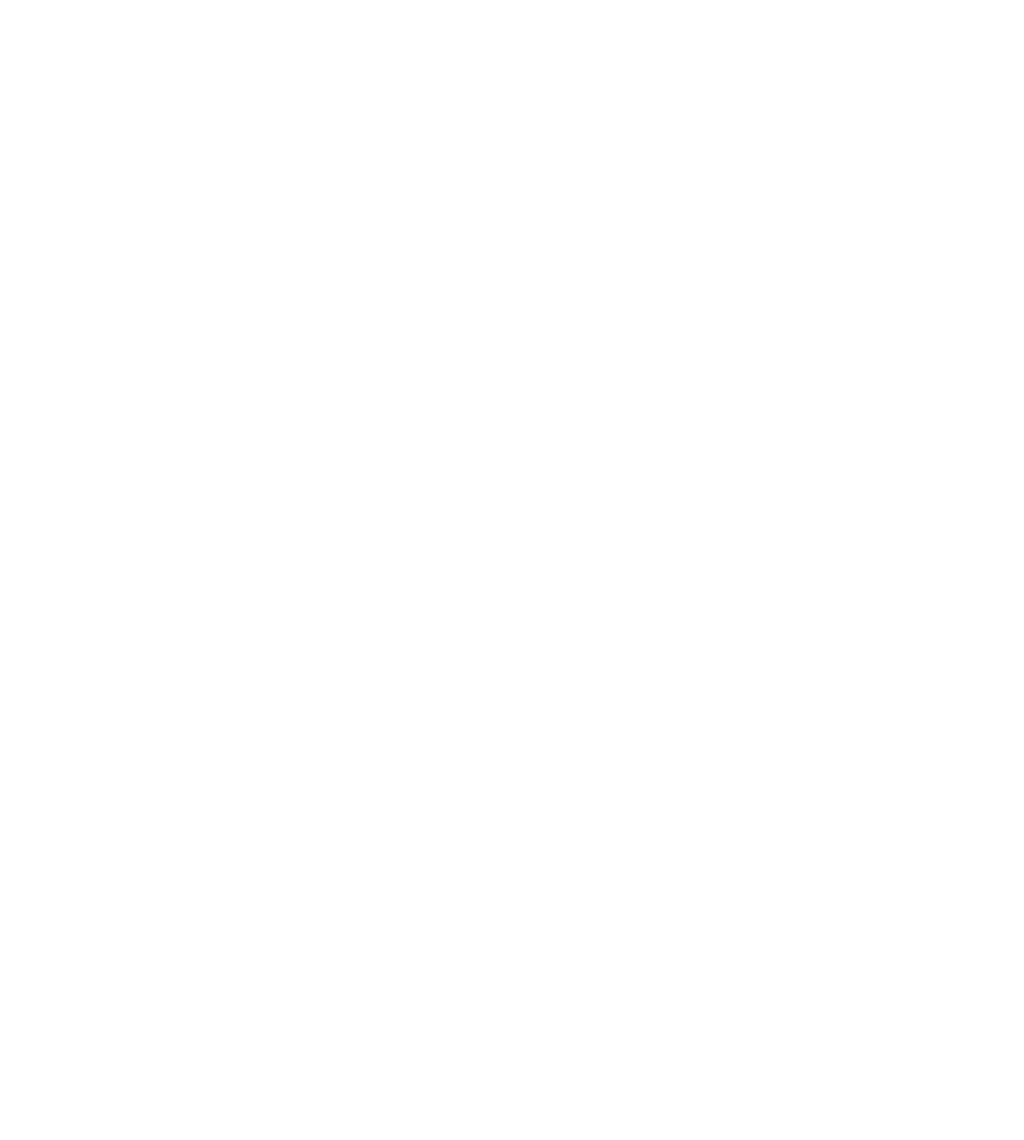
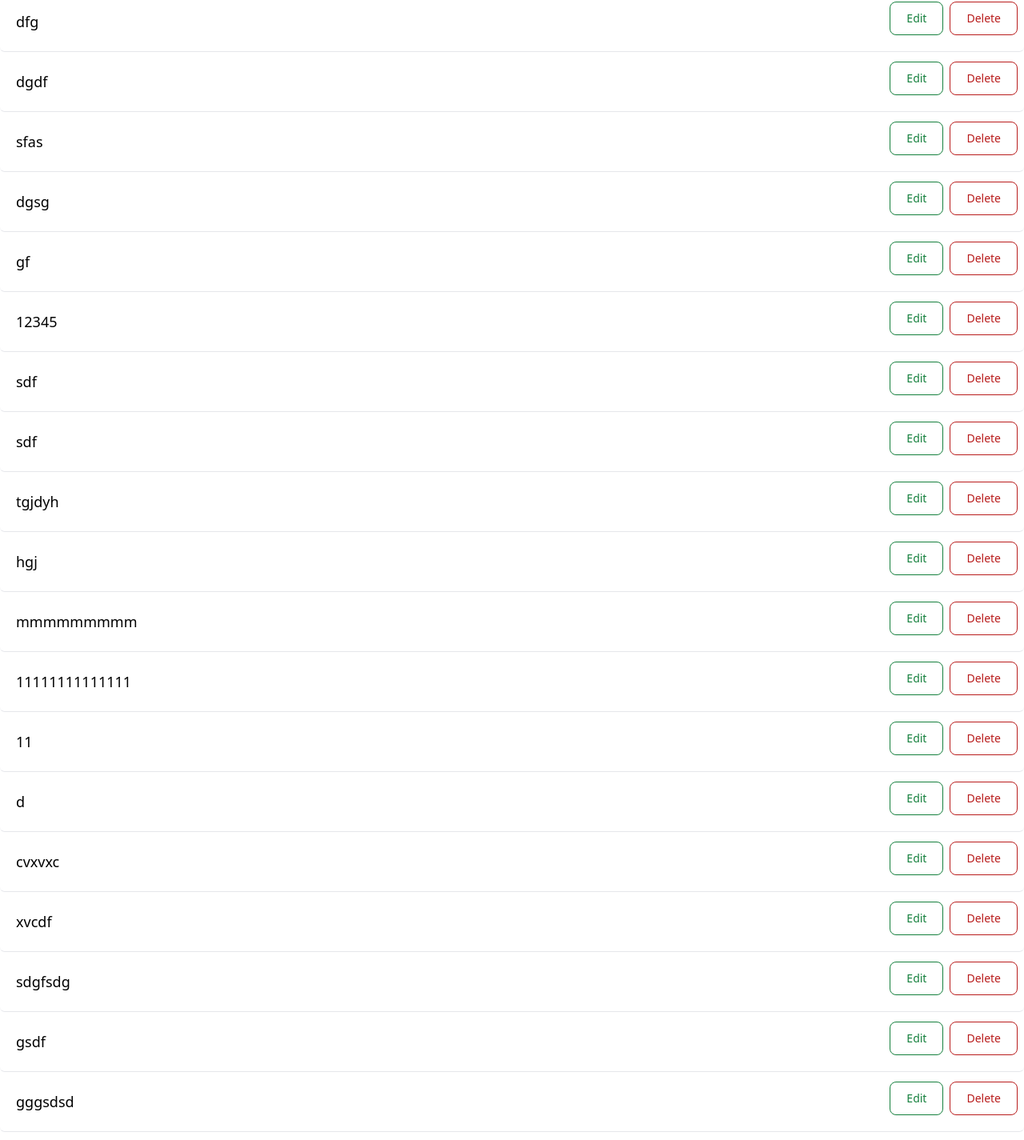
Before and after one commit to mihirbhalani007/TODO_LIST_REACT, a React (Create React App) app: page / in a window 1280 px wide. Shown: the part 516-1941 px from the top of the page at 80% size. Before the commit the page ends 800 px from the top, so only its background shows below. Built offline with nearby package versions, Linux system fonts and the light colour scheme; data requests are answered from the project's data file.

Commit message:
added functionality to fetch and render data when app starts up

```diff
--- a/db.json
+++ b/db.json
@@ -1,9 +1,5 @@
 {
   "tasks": [
-    {
-      "id": "5560",
-      "todo": "drink water"
-    },
     {
       "id": "65ef",
       "task": "DCgdfg"
@@ -35,6 +31,82 @@
     {
       "id": "ac1e",
       "task": "sfas"
+    },
+    {
+      "id": "872d",
+      "task": "dgsg"
+    },
+    {
+      "id": "e993",
+      "task": "gf"
+    },
+    {
+      "id": "2dc5",
+      "task": "12345"
+    },
+    {
+      "id": "4294",
+      "task": "sdf"
+    },
+    {
+      "id": "015f",
+      "task": "sdf"
+    },
+    {
+      "id": "bf77",
+      "task": "tgjdyh"
+    },
+    {
+      "id": "34ff",
+      "task": "hgj"
+    },
+    {
+      "id": "390d",
+      "task": "mmmmmmmmm"
+    },
+    {
+      "id": "9f60",
+      "task": "11111111111111"
+    },
+    {
+      "id": "6a2b",
+      "task": "11"
+    },
+    {
+      "id": "1cd3",
+      "task": "d"
+    },
+    {
+      "id": "d7a1",
+      "task": "cvxvxc"
+    },
+    {
+      "id": "3b6e",
+      "task": "xvcdf"
+    },
+    {
+      "id": "8177",
+      "task": "sdgfsdg"
+    },
+    {
+      "id": "fe53",
+      "task": "gsdf"
+    },
+    {
+      "id": "5f8f",
+      "task": "gggsdsd"
+    },
+    {
+      "id": "d23b",
+      "task": "dgsfd"
+    },
+    {
+      "id": "f8d1",
+      "task": "dgfsd"
+    },
+    {
+      "id": "a43e",
+      "task": "sdf"
     }
   ]
 }
--- a/src/App.js
+++ b/src/App.js
@@ -7,24 +7,34 @@
   const [tasks, setTasks] = useState([]);
 
   const fetchTasks = async () => {
-    const response = await axios.get("http://localhost:3001/tasks");
-    setTasks(response.data.task);
+    try {
+      const response = await axios.get("http://localhost:3001/tasks");
+      console.log(response.data);
+      const normalizedTasks = response.data.map((task) => ({
+        id: task.id,
+        task: task.task,
+      }));
+      setTasks(normalizedTasks);
+      console.log("normalized tasks:", normalizedTasks);
+    } catch (error) {
+      console.error("Error fetching tasks:", error);
+    }
   };
 
-  // useEffect(() => {
-  //   fetchTasks();
-  // }, []);
+  useEffect(() => {
+    fetchTasks();
+  }, []);
 
   const addTask = async (task) => {
     const response = await axios.post("http://localhost:3001/tasks", {
       task,
     });
-    setTasks([...tasks, response.data.task]);
+    setTasks([...tasks, response.data]);
   };
 
-  const deleteTask = (id) => {
+  const deleteTask = (index) => {
     const updatedTasks = [...tasks];
-    updatedTasks.splice(id, 1);
+    updatedTasks.splice(index, 1);
     setTasks(updatedTasks);
   };
 
--- a/src/components/Task.js
+++ b/src/components/Task.js
@@ -14,7 +14,7 @@
   };
 
   const handleChange = (e) => {
-    setEditedTask(e.target.value);
+    setEditedTask({ ...editedTask, task: e.target.value });
   };
 
   return (
@@ -22,16 +22,15 @@
       {editing ? (
         <input
           type="text"
-          value={editedTask}
+          value={editedTask.task}
           onChange={handleChange}
-          maxlength="30"
+          maxLength="30"
           autoFocus
-          spellcheck="false"
+          spellCheck="false"
           className="focus:outline-none focus:bg-gray-100 rounded mx-5 w-60 text-blue-500"
-
         />
       ) : (
-        <span className="text-lg mx-5">{task}</span>
+        <span className="text-lg mx-5">{task.task}</span>
       )}
       <div>
         {editing ? (
--- a/src/components/TaskList.js
+++ b/src/components/TaskList.js
@@ -10,12 +10,12 @@
 
   return (
     <div>
-      {tasks.map((task, id) => (
+      {tasks.map((task, index) => (
         <Task
-          key={id}
+          key={task.id}
           task={task}
-          onDeleteTask={() => onDeleteTask(id)}
-          onUpdateTask={(updatedTask) => handleUpdateTask(id, updatedTask)}
+          onDeleteTask={() => onDeleteTask(index)}
+          onUpdateTask={(updatedTask) => handleUpdateTask(index, updatedTask)}
         />
       ))}
     </div>
```
Also changed, not shown: 1 other file (tests, documents, lock files or other folders).
